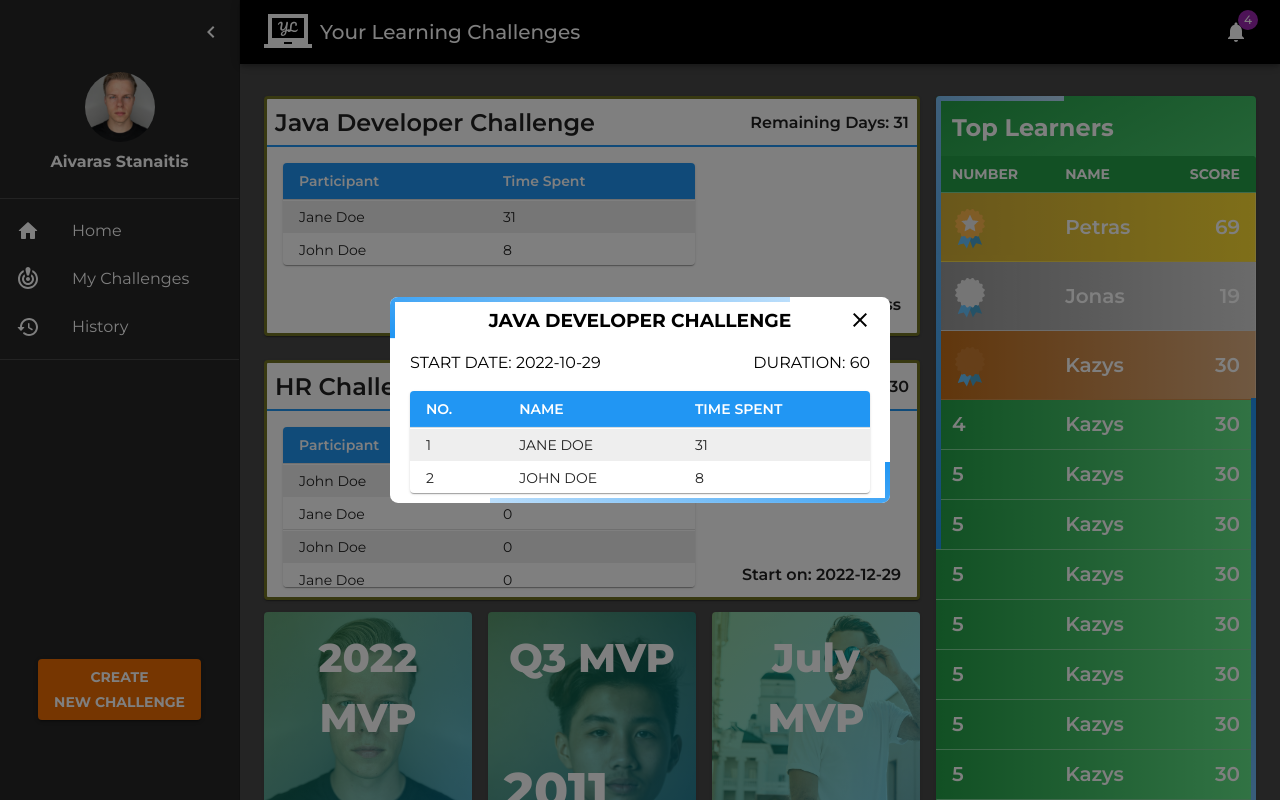
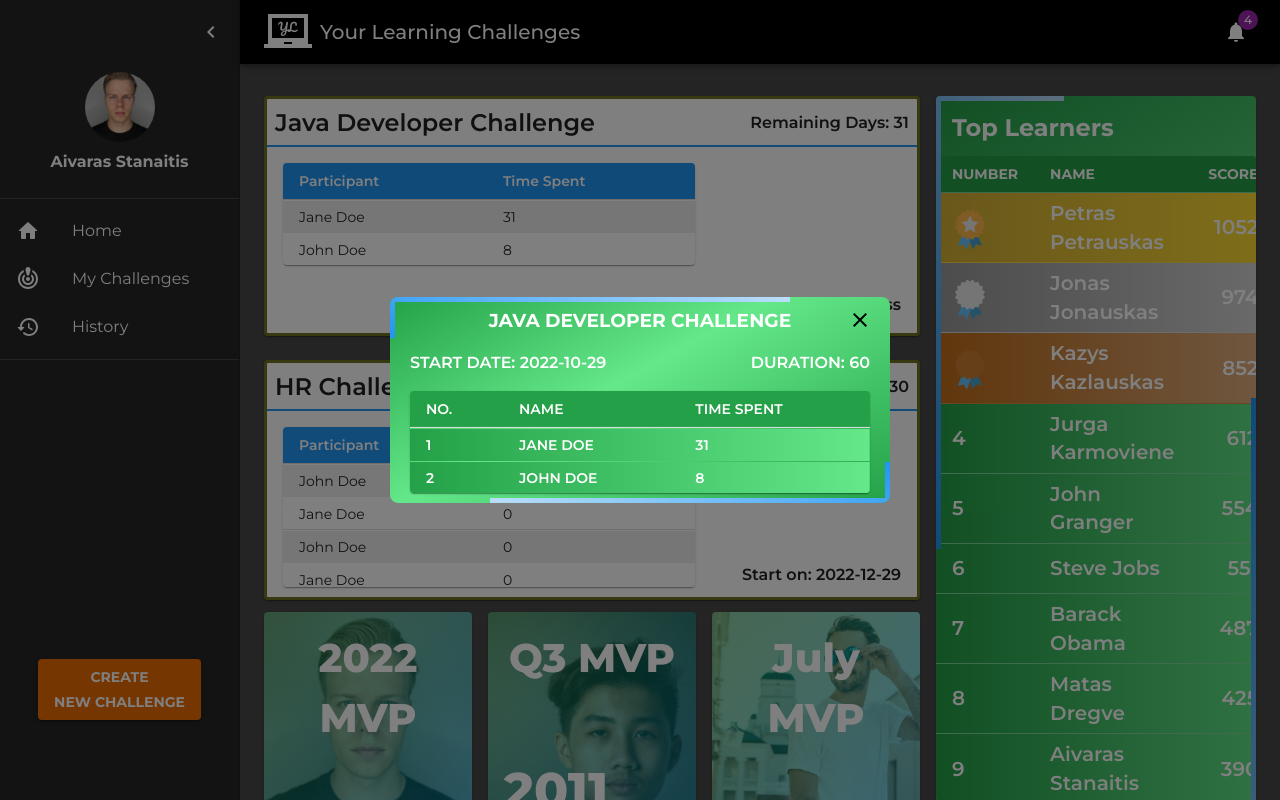
Before and after one commit to aivaraskurseviciusltu/HACKATHON2022, a React (Create React App) app in the folder my-app/: page / in a window 1280 px wide. Both pictures are taken after a click on the element 580 px from the left and 204 px from the top of the page. Built offline with nearby package versions, Linux system fonts and the light colour scheme.

Commit message:
Modal/Userlist styles

```diff
--- a/my-app/src/App.css
+++ b/my-app/src/App.css
@@ -66,13 +66,14 @@
 }
 
 .modal-title {
-  color: #000;
+  color: #fff;
   margin: 0;
   text-align: center;
 }
 
 .modal-date-duration {
-  color: #000;
+  color: #fff;
+  font-weight: 600;
   display:flex;
   flex-direction: row;
   align-items: center;
@@ -93,7 +94,7 @@
 }
 
 .listItem {
-  animation: show 600ms 100ms cubic-bezier(0.38, 0.97, 0.56, 0.76) forwards;
+  animation: show 1500ms 100ms cubic-bezier(0.38, 0.97, 0.56, 0.76) forwards;
   opacity: 0;
   transform: rotateX(-90deg);
   transform-origin: top center;
--- a/my-app/src/Challenges/AllChallenges/AllChallenges.js
+++ b/my-app/src/Challenges/AllChallenges/AllChallenges.js
@@ -79,7 +79,7 @@ const AllOpenChallenges = (props) => {
         </Grid>
         <Grid container sx={{ height: 192, p:2}}>
           <Grid item xs={8}>
-          <TableContainer component={Paper} sx={{ maxHeight: "160px", overflowY: "auto"}}>
+          <TableContainer component={Paper} sx={{ maxHeight: "160px", overflowY: "auto"}} id="tableBody">
               <Table sx={{ minWidth: "100%",  }} size="small" aria-label="a dense table">
               <TableHead>
                 <TableRow sx={{ backgroundColor: "#2196f3"}}>
--- a/my-app/src/Challenges/Modal.js
+++ b/my-app/src/Challenges/Modal.js
@@ -15,7 +15,8 @@ const style = {
   bgcolor: "background.paper",
   p: "10px 20px",
   borderRadius: 2,
-  '&:focus': { outline: "none"}
+  '&:focus': { outline: "none"},
+  background: "linear-gradient(331deg, rgba(36,161,72,1) 0%, rgba(100,232,138,1) 56%, rgba(36,161,72,1) 100%)",
 };
 
 
--- a/my-app/src/Challenges/UserTable.js
+++ b/my-app/src/Challenges/UserTable.js
@@ -9,10 +9,10 @@ import Paper from '@mui/material/Paper';
 
 export default function DenseTable(props) {
   return (
-    <TableContainer component={Paper} sx={{ maxHeight: "290px", overflowY: "auto" }}>
-      <Table sx={{ maxWidth: 650, maxHeight: "500px", overflowY: "auto" }} size="small" aria-label="a dense table">
+    <TableContainer component={Paper} sx={{ maxHeight: "290px", overflowY: "auto", backgroundColor: "transparent"  }}>
+      <Table sx={{ maxWidth: 650, maxHeight: "500px", overflowY: "auto"}} size="small" aria-label="a dense table">
         <TableHead>
-          <TableRow sx={{ backgroundColor: "#2196f3"}}>
+          <TableRow sx={{ backgroundColor: "#24a148" }}>
           <TableCell sx={{ color: "#fff", fontWeight: 600 }}>No.</TableCell>
               <TableCell sx={{ color: "#fff", fontWeight: 600}}>Name</TableCell>
               {
@@ -34,19 +34,19 @@ export default function DenseTable(props) {
             <TableRow
               key={id}
               sx={{ '&:last-child td, &:last-child th': { border: 0 },
-              '&:nth-child(odd) td': { backgroundColor: "#eeeeee" },
+              background: "linear-gradient(90deg, rgba(36,161,72,1) 0%, rgba(100,232,138,1) 100%)",
             }}
             className="listItem"
             >
-              <TableCell component="td" scope="row">
+              <TableCell component="td" scope="row" sx={{ color: "#fff", fontWeight: 600 }}>
                 {id + 1}
               </TableCell>
-              <TableCell component="td" scope="row">
+              <TableCell component="td" scope="row" sx={{ color: "#fff", fontWeight: 600 }}>
                 {user.name + ' ' + user.surname}
               </TableCell>
               {
                 props.inProgress &&
-                <TableCell component="td" scope="row">
+                <TableCell component="td" scope="row" sx={{ color: "#fff", fontWeight: 600 }}>
                   { user.learnings.reduce((accumulator, object) => {
                       return accumulator + object.duration;
                     }, 0)
--- a/my-app/src/dashboard/LeaderboardTable.js
+++ b/my-app/src/dashboard/LeaderboardTable.js
@@ -25,36 +25,26 @@ function createData(number, name, hours) {
 }
 
 const rows = [
-  createData(1, "Petras", 69),
-  createData(2, "Jonas", 19),
-  createData(3, "Kazys", 30),
-  createData(4, "Kazys", 30),
-  createData(5, "Kazys", 30),
-  createData(5, "Kazys", 30),
-  createData(5, "Kazys", 30),
-  createData(5, "Kazys", 30),
-  createData(5, "Kazys", 30),
-  createData(5, "Kazys", 30),
-  createData(5, "Kazys", 30),
-  createData(5, "Kazys", 30),
-  createData(5, "Kazys", 30),
-  createData(5, "Kazys", 30),
-  createData(5, "Kazys", 30),
-  createData(5, "Kazys", 30),
-  createData(5, "Kazys", 30),
-  createData(5, "Kazys", 30),
-  createData(5, "Kazys", 30),
-  createData(5, "Kazys", 30),
-  createData(5, "Kazys", 30),
-  createData(5, "Kazys", 30),
-  createData(5, "Kazys", 30),
-  createData(5, "Kazys", 30),
-  createData(5, "Kazys", 30),
-  createData(5, "Kazys", 30),
-  createData(5, "Kazys", 30),
-  createData(5, "Kazys", 30),
-  createData(5, "Kazys", 30),
-  createData(5, "Kazys", 30),
+  createData(1, "Petras Petrauskas", 1052),
+  createData(2, "Jonas Jonauskas", 974),
+  createData(3, "Kazys Kazlauskas", 852),
+  createData(4, "Jurga Karmoviene", 612),
+  createData(5, "John Granger", 554),
+  createData(6, "Steve Jobs", 551),
+  createData(7, "Barack Obama", 487),
+  createData(8, "Matas Dregve", 425),
+  createData(9, "Aivaras Stanaitis", 390),
+  createData(10, "Audrius Burkauskas", 350),
+  createData(11, "Karolis Urbaitis", 329),
+  createData(12, "Doug Johnson", 312),
+  createData(13, "Snoop Dogg", 298),
+  createData(14, "Mohammed", 259),
+  createData(15, "Mark Stephenson", 256),
+  createData(16, "Karolis Urbaitis", 235),
+  createData(17, "Doug Johnson", 210),
+  createData(18, "Snoop Dogg", 180),
+  createData(19, "Mohammed", 165),
+  createData(20, "Mark Stephenson", 122),
 ];
 
 const defaultGoldMeal = {
```
